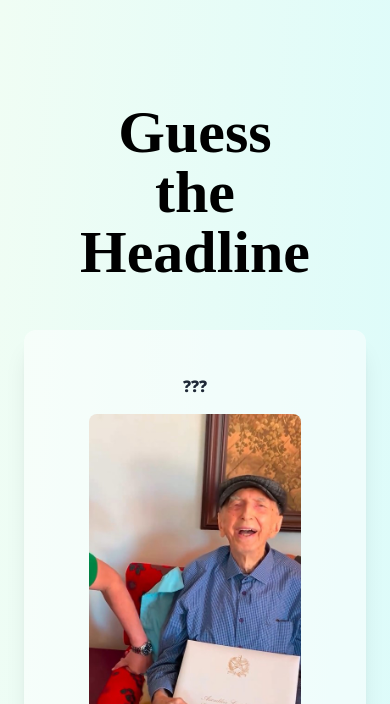
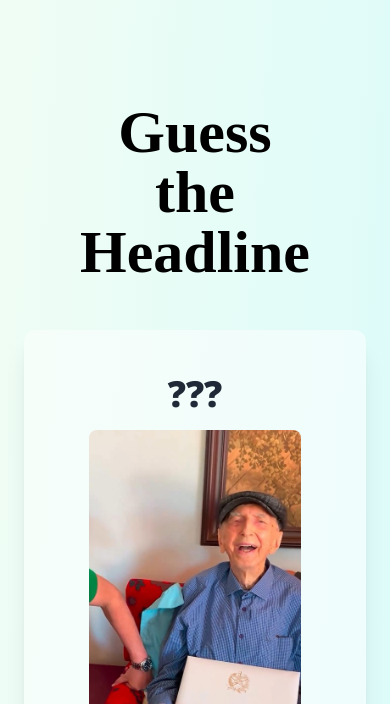
Before and after one commit to giadasponzilli/newsx-quiz-js, a website: page public/index.html in a window 390 px wide. Shown: the part 140-844 px from the top of the page. Drawn offline with nearby package versions, Linux system fonts and the light colour scheme; files that its build step writes are made by us from their sources.

Commit message:
changed dimension for heading font

```diff
--- a/public/index.html
+++ b/public/index.html
@@ -84,7 +84,7 @@
       <!-- Article Card Section -->
       <div class="p-1 rounded-xl bg-white bg-opacity-50 shadow-xl hover:rounded-2xl">
         <div id="headlineSection">
-          <h2 class="flex justify-center items-center sm:text-4xl lg:text-6xl font-open-sans font-extra-bold text-gray-800 mt-10 md:m-10" id="headline">???
+          <h2 class="flex justify-center items-center text-4xl lg:text-6xl font-open-sans font-extra-bold text-gray-800 mt-10 md:m-10" id="headline">???
           </h2>
         </div>
         <div class="flex flex-col lg:flex-row justify-center space-y-6 lg:space-y-0 lg:space-x-6 m-4">
```
